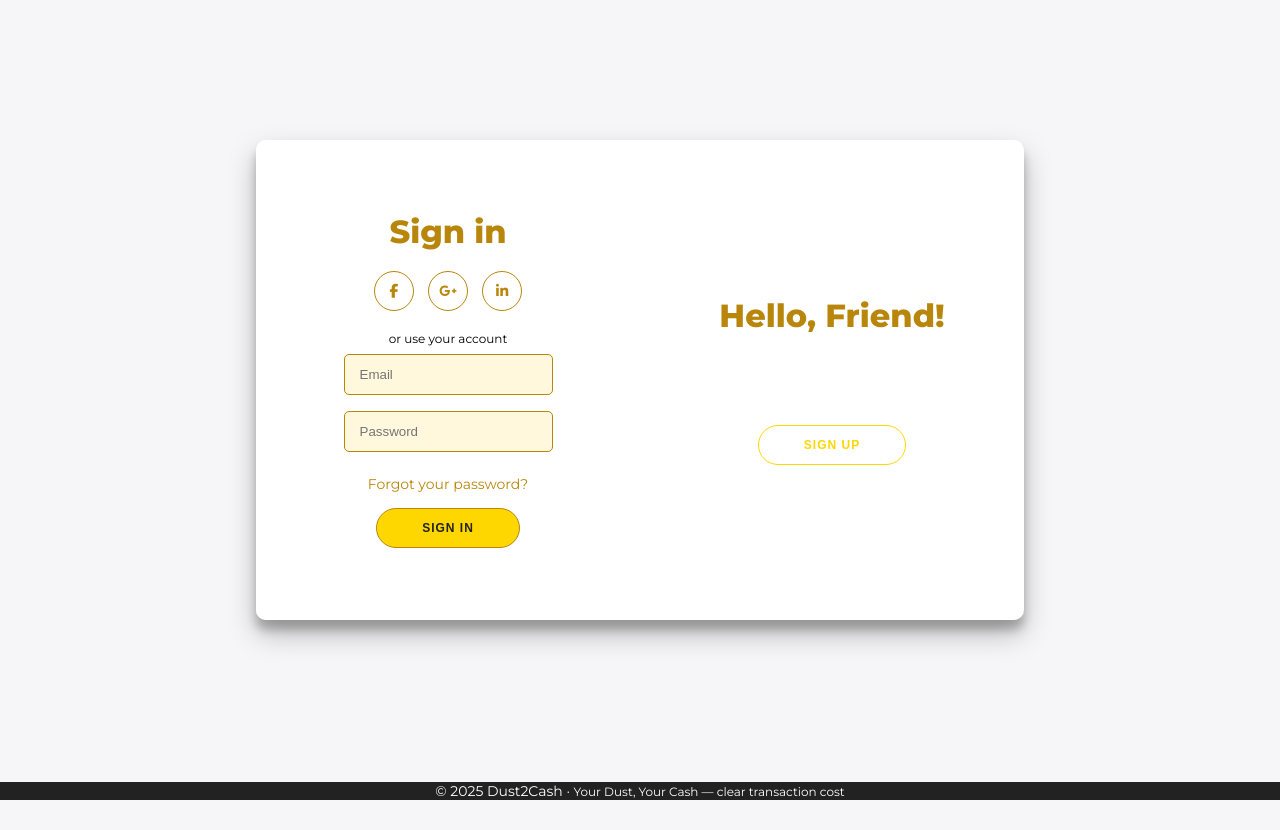
After one commit to Cheecheez101/Dust2Cash, a Django app: template core/templates/login.html in a window 1280 px wide. The commit adds this page. Run offline with Django 4.2, Linux system fonts and the light colour scheme; the template is opened without the code that fills it, so the values that code supplies are empty.

Commit message:
dust2cash

```diff
--- /dev/null
+++ b/core/context_processors.py
@@ -0,0 +1,13 @@
+# core/context_processors.py
+
+def dust2cash_settings(request):
+    return {
+        'settings': {
+            'buying_rate_per_usdt': 100.00,
+            'transaction_fee_percent': 1.50,
+            'min_trade_amount_usdt': 5.00,
+        },
+        'now': {
+            'year': 2025  # you can replace with datetime.now().year
+        }
+    }
--- /dev/null
+++ b/core/templates/login.html
@@ -0,0 +1,73 @@
+<!doctype html>
+<html lang="en">
+<head>
+  <meta charset="utf-8" />
+  <meta name="viewport" content="width=device-width,initial-scale=1" />
+  <title>Dust2Cash — Sign In / Sign Up</title>
+
+  <!-- CSS -->
+  <link rel="stylesheet" href="/static/css/login.css">
+
+  <!-- Font Awesome (for social icons) -->
+  <link rel="stylesheet" href="https://cdnjs.cloudflare.com/ajax/libs/font-awesome/6.5.0/css/all.min.css">
+
+  <!-- JS (corrected from <link rel="javascript">) -->
+  <script src="/static/js/main.js" defer></script>
+</head>
+<body>
+<div class="container" id="container">
+  <div class="form-container sign-up-container">
+    <form action="#">
+      <h1>Create Account</h1>
+      <div class="social-container">
+        <a href="#" class="social"><i class="fab fa-facebook-f"></i></a>
+        <a href="#" class="social"><i class="fab fa-google-plus-g"></i></a>
+        <a href="#" class="social"><i class="fab fa-linkedin-in"></i></a>
+      </div>
+      <span>or use your email for registration</span>
+      <label><input type="text" placeholder="Name" /></label>
+      <label><input type="email" placeholder="Email" /></label>
+      <label><input type="password" placeholder="Password" /></label>
+      <button>Sign Up</button>
+    </form>
+  </div>
+
+  <div class="form-container sign-in-container">
+    <form action="#">
+      <h1>Sign in</h1>
+      <div class="social-container">
+        <a href="#" class="social"><i class="fab fa-facebook-f"></i></a>
+        <a href="#" class="social"><i class="fab fa-google-plus-g"></i></a>
+        <a href="#" class="social"><i class="fab fa-linkedin-in"></i></a>
+      </div>
+      <span>or use your account</span>
+      <label><input type="email" placeholder="Email" /></label>
+      <label><input type="password" placeholder="Password" /></label>
+      <a href="#">Forgot your password?</a>
+      <button>Sign In</button>
+    </form>
+  </div>
+
+  <div class="overlay-container">
+    <div class="overlay">
+      <div class="overlay-panel overlay-left">
+        <h1>Welcome Back!</h1>
+        <p>To keep connected with us please login with your personal info</p>
+        <button class="ghost" id="signIn">Sign In</button>
+      </div>
+      <div class="overlay-panel overlay-right">
+        <h1>Hello, Friend!</h1>
+        <p>Enter your personal details and start journey with us</p>
+        <button class="ghost" id="signUp">Sign Up</button>
+      </div>
+    </div>
+  </div>
+</div>
+
+<footer>
+  <div >
+    © {{ now.year|default:"2025" }} Dust2Cash · <span class="text-muted">Your Dust, Your Cash — clear transaction cost</span>
+  </div>
+</footer>
+</body>
+</html>
--- a/core/urls.py
+++ b/core/urls.py
@@ -0,0 +1,9 @@
+from django.urls import path
+from . import views
+
+
+urlpatterns = [
+    path('', views.landing, name='landing'),
+    path('login/', views.login_view, name='login'),
+    path('signup/', views.signup_view, name='signup'),
+]
--- a/dust2cash/settings.py
+++ b/dust2cash/settings.py
@@ -40,6 +40,7 @@ TEMPLATES = [
                 'django.template.context_processors.request',
                 'django.contrib.auth.context_processors.auth',
                 'django.contrib.messages.context_processors.messages',
+                'core.context_processors.dust2cash_settings',
             ],
         },
     },
@@ -67,7 +68,7 @@ USE_I18N = True
 USE_TZ = True
 
 STATIC_URL = '/static/'
-STATICFILES_DIRS = [BASE_DIR / 'core' / 'static']
+STATICFILES_DIRS = [BASE_DIR / 'static']
 
 DEFAULT_AUTO_FIELD = 'django.db.models.BigAutoField'
 
--- /dev/null
+++ b/static/css/login.css
@@ -0,0 +1,263 @@
+/*loginform*/
+@import url('https://fonts.googleapis.com/css?family=Montserrat:400,800'); /* Gold-accent theme for Dust2Cash */
+
+:root {
+  --gold: #FFD700;        /* primary gold */
+  --gold-dark: #B8860B;   /* darker gold accent */
+  --gold-light: #FFF8DC;  /* soft highlight */
+}
+
+* {
+  box-sizing: border-box;
+}
+
+body {
+  background: #f6f5f7;
+  display: flex;
+  justify-content: center;
+  align-items: center;
+  flex-direction: column;
+  font-family: 'Montserrat', sans-serif;
+  height: 100vh;
+  margin: -20px 0 50px;
+}
+
+h1 {
+  font-weight: bold;
+  margin: 0;
+  color: var(--gold-dark);
+}
+
+h2 {
+  text-align: center;
+  color: var(--gold);
+}
+
+p {
+  font-size: 14px;
+  font-weight: 100;
+  line-height: 20px;
+  letter-spacing: 1px;
+  margin: 20px 0 30px;
+}
+
+span {
+  font-size: 12px;
+}
+
+a {
+  color: var(--gold-dark);
+  font-size: 14px;
+  text-decoration: none;
+  margin: 15px 0;
+}
+
+button {
+  border-radius: 20px;
+  border: 1px solid var(--gold-dark);
+  background-color: var(--gold);
+  color: #222;
+  font-size: 12px;
+  font-weight: bold;
+  padding: 12px 45px;
+  letter-spacing: 1px;
+  text-transform: uppercase;
+  transition: transform 80ms ease-in, background-color 0.3s ease;
+}
+
+button:hover {
+  background-color: var(--gold-dark);
+  color: #fff;
+}
+
+button:active {
+  transform: scale(0.95);
+}
+
+button:focus {
+  outline: none;
+}
+
+button.ghost {
+  background-color: transparent;
+  border-color: var(--gold);
+  color: var(--gold);
+}
+
+form {
+  background-color: #FFFFFF;
+  display: flex;
+  align-items: center;
+  justify-content: center;
+  flex-direction: column;
+  padding: 0 50px;
+  height: 100%;
+  text-align: center;
+}
+
+input {
+  background-color: var(--gold-light);
+  border: 1px solid var(--gold-dark);
+  padding: 12px 15px;
+  margin: 8px 0;
+  width: 100%;
+  border-radius: 5px;
+}
+
+.container {
+  background-color: #fff;
+  border-radius: 10px;
+  box-shadow: 0 14px 28px rgba(0,0,0,0.25),
+              0 10px 10px rgba(0,0,0,0.22);
+  position: relative;
+  overflow: hidden;
+  width: 768px;
+  max-width: 100%;
+  min-height: 480px;
+}
+
+.form-container {
+  position: absolute;
+  top: 0;
+  height: 100%;
+  transition: all 0.6s ease-in-out;
+}
+
+.sign-in-container {
+  left: 0;
+  width: 50%;
+  z-index: 2;
+}
+
+.container.right-panel-active .sign-in-container {
+  transform: translateX(100%);
+}
+
+.sign-up-container {
+  left: 0;
+  width: 50%;
+  opacity: 0;
+  z-index: 1;
+}
+
+.container.right-panel-active .sign-up-container {
+  transform: translateX(100%);
+  opacity: 1;
+  z-index: 5;
+  animation: show 0.6s;
+}
+
+@keyframes show {
+  0%, 49.99% {
+    opacity: 0;
+    z-index: 1;
+  }
+  50%, 100% {
+    opacity: 1;
+    z-index: 5;
+  }
+}
+
+.overlay-container {
+  position: absolute;
+  top: 0;
+  left: 50%;
+  width: 50%;
+  height: 100%;
+  overflow: hidden;
+  transition: transform 0.6s ease-in-out;
+  z-index: 100;
+}
+
+.container.right-panel-active .overlay-container {
+  transform: translateX(-100%);
+}
+
+.overlay {
+    background-size: cover;
+    background: linear-gradient(gold) no-repeat 0 0;
+    color: #FFFFFF;
+  position: relative;
+  left: -100%;
+  height: 100%;
+  width: 200%;
+  transform: translateX(0);
+  transition: transform 0.6s ease-in-out;
+}
+
+.container.right-panel-active .overlay {
+  transform: translateX(50%);
+}
+
+.overlay-panel {
+  position: absolute;
+  display: flex;
+  align-items: center;
+  justify-content: center;
+  flex-direction: column;
+  padding: 0 40px;
+  text-align: center;
+  top: 0;
+  height: 100%;
+  width: 50%;
+  transform: translateX(0);
+  transition: transform 0.6s ease-in-out;
+}
+
+.overlay-left {
+  transform: translateX(-20%);
+}
+
+.container.right-panel-active .overlay-left {
+  transform: translateX(0);
+}
+
+.overlay-right {
+  right: 0;
+  transform: translateX(0);
+}
+
+.container.right-panel-active .overlay-right {
+  transform: translateX(20%);
+}
+
+.social-container {
+  margin: 20px 0;
+}
+
+.social-container a {
+  border: 1px solid var(--gold-dark);
+  border-radius: 50%;
+  display: inline-flex;
+  justify-content: center;
+  align-items: center;
+  margin: 0 5px;
+  height: 40px;
+  width: 40px;
+  color: var(--gold-dark);
+}
+
+footer {
+  background-color: #222;
+  color: #fff;
+  font-size: 14px;
+  bottom: 0;
+  position: fixed;
+  left: 0;
+  right: 0;
+  text-align: center;
+  z-index: 999;
+}
+
+footer p {
+  margin: 10px 0;
+}
+
+footer i {
+  color: var(--gold);
+}
+
+footer a {
+  color: var(--gold);
+  text-decoration: none;
+}
--- /dev/null
+++ b/static/js/main.js
@@ -0,0 +1,11 @@
+const signUpButton = document.getElementById('signUp');
+const signInButton = document.getElementById('signIn');
+const container = document.getElementById('container');
+
+signUpButton.addEventListener('click', () => {
+	container.classList.add("right-panel-active");
+});
+
+signInButton.addEventListener('click', () => {
+	container.classList.remove("right-panel-active");
+});
```
Also changed, not shown: core/forms.py (+11 -0 lines), core/static/css/main.css (deleted, +0 -31 lines), core/templates/auth/login.html (+70 -62 lines), core/templates/landing.html (+17 -15 lines), core/views.py (+31 -0 lines), manage.py (+18 -0 lines), static/css/main.css (added, +103 -0 lines), core/static/js/main.js (deleted), db.sqlite3 (added), static/favicon.png (added), static/img/dust2cashlogo.png (added), 1 other file.
